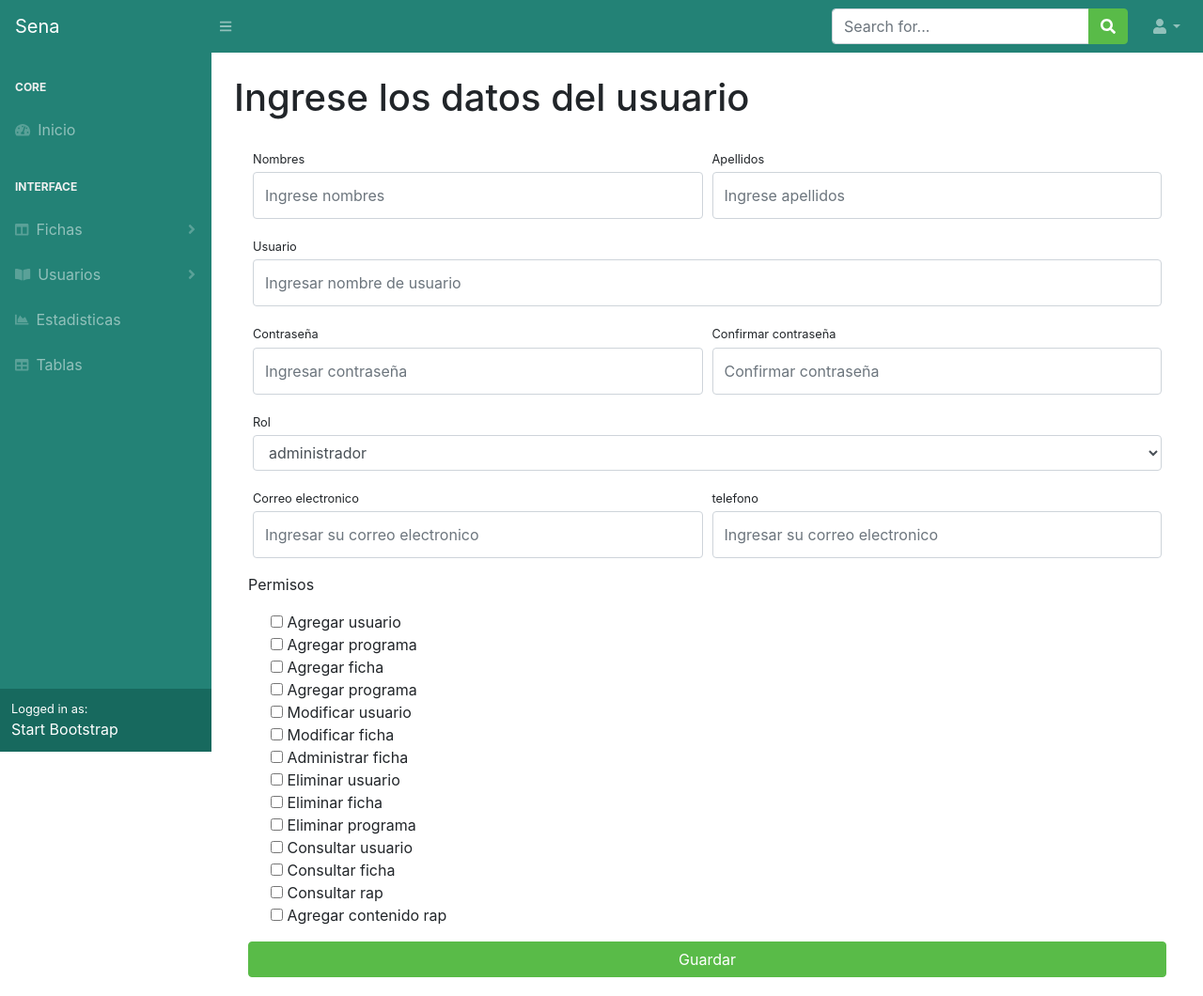
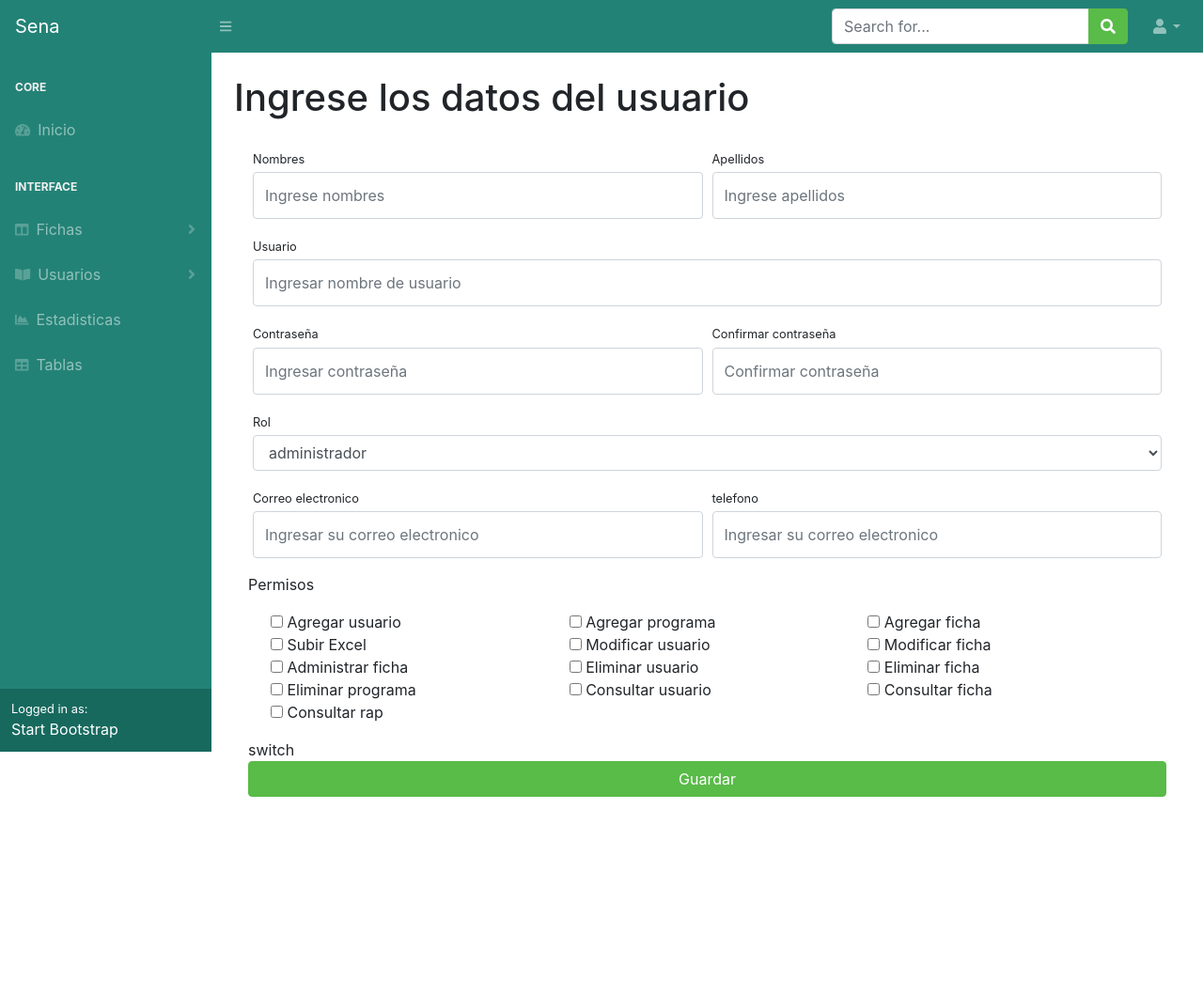
Before and after one commit to AndrewGremory/proyecto_formativo_heroku, a PHP site: page /usuarios/agregar_user.php in a window 1280 px wide. Shown: the whole page at 94% size. After the commit the page ends 848 px from the top, so only its background shows below. Run offline with PHP 8.4, Linux system fonts and the light colour scheme; some libraries are stand-ins or nearby versions.

Commit message:
actualizacion

```diff
--- a/usuarios/agregar_user.php
+++ b/usuarios/agregar_user.php
@@ -8,6 +8,7 @@
     <meta name="author" content="" />
     <title>Registro usuario</title>
     <link href="../css/styles.css" rel="stylesheet" />
+
     <script src="https://cdnjs.cloudflare.com/ajax/libs/font-awesome/5.13.0/js/all.min.js" crossorigin="anonymous"></script>
 </head>
 <body class="sb-nav-fixed">
@@ -153,9 +154,10 @@
                             </div>
                         </div>
 
-                        <div class="form-group">
+                        <!-- <div class="form-group">
                             <p id=permisos >Permisos</p>
                             <div class="container">
+                                <div class="row row-cols-3">
                                 <input type="checkbox" name="permiso1"> Agregar usuario <br>
                                 <input type="checkbox" name="permiso2"> Agregar programa <br>
                                 <input type="checkbox" name="permiso3"> Agregar ficha <br>
@@ -170,9 +172,35 @@
                                 <input type="checkbox" name="permiso12"> Consultar ficha<br>
                                 <input type="checkbox" name="permiso13"> Consultar rap <br>
                                 <input type="checkbox" name="permiso15"> Agregar contenido rap<br>
+                                </div>
+                            </div>
+
+                        </div> -->
+                        <div class="form-group">
+                            <p id=permisos >Permisos</p>
+                            <div class="container">
+                                <div class="row row-cols-3">
+                                    <div class="col"><input type="checkbox"  name="permiso1"> Agregar usuario</div>
+                                    <div class="col"><input type="checkbox" name="permiso2"> Agregar programa</div>
+                                    <div class="col"><input type="checkbox" name="permiso3"> Agregar ficha</div>
+                                    <div class="col"><input type="checkbox" name="permiso1"> Subir Excel</div>
+                                    <div class="col"><input type="checkbox" name="permiso5"> Modificar usuario</div>
+                                    <div class="col"><input type="checkbox" name="permiso6"> Modificar ficha</div>
+                                    <div class="col"><input type="checkbox" name="permiso7"> Administrar ficha</div>
+                                    <div class="col"><input type="checkbox" name="permiso8"> Eliminar usuario</div>
+                                    <div class="col"><input type="checkbox" name="permiso9"> Eliminar ficha</div>
+                                    <div class="col"><input type="checkbox" name="permiso10"> Eliminar programa</div>
+                                    <div class="col"><input type="checkbox" name="permiso11"> Consultar usuario</div>
+                                    <div class="col"><input type="checkbox" name="permiso12"> Consultar ficha</div>
+                                    <div class="col"><input type="checkbox" name="permiso13"> Consultar rap</div>
+
+
+                                </div>
                             </div>
 
                         </div>
+
+                        switch
 
 
                         <input type="submit" class="btn btn-primary btn-block" value="Guardar">
@@ -192,5 +220,6 @@
     <script src="https://cdn.datatables.net/1.10.20/js/jquery.dataTables.min.js" crossorigin="anonymous"></script>
     <script src="https://cdn.datatables.net/1.10.20/js/dataTables.bootstrap4.min.js" crossorigin="anonymous"></script>
     <script src="../assets/demo/datatables-demo.js"></script>
+
 </body>
 </html>
```
Also changed, not shown: usuarios/consultar_user.php (+7 -7 lines).
